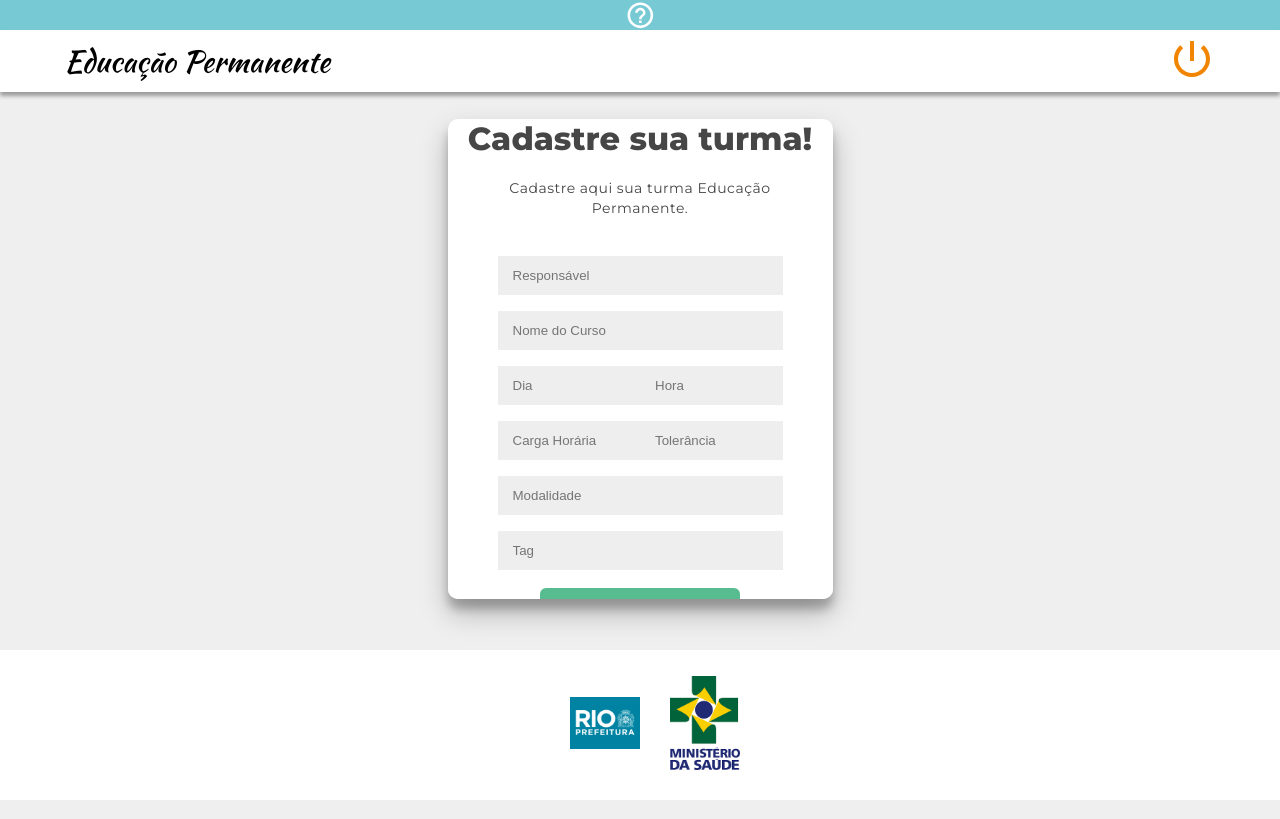
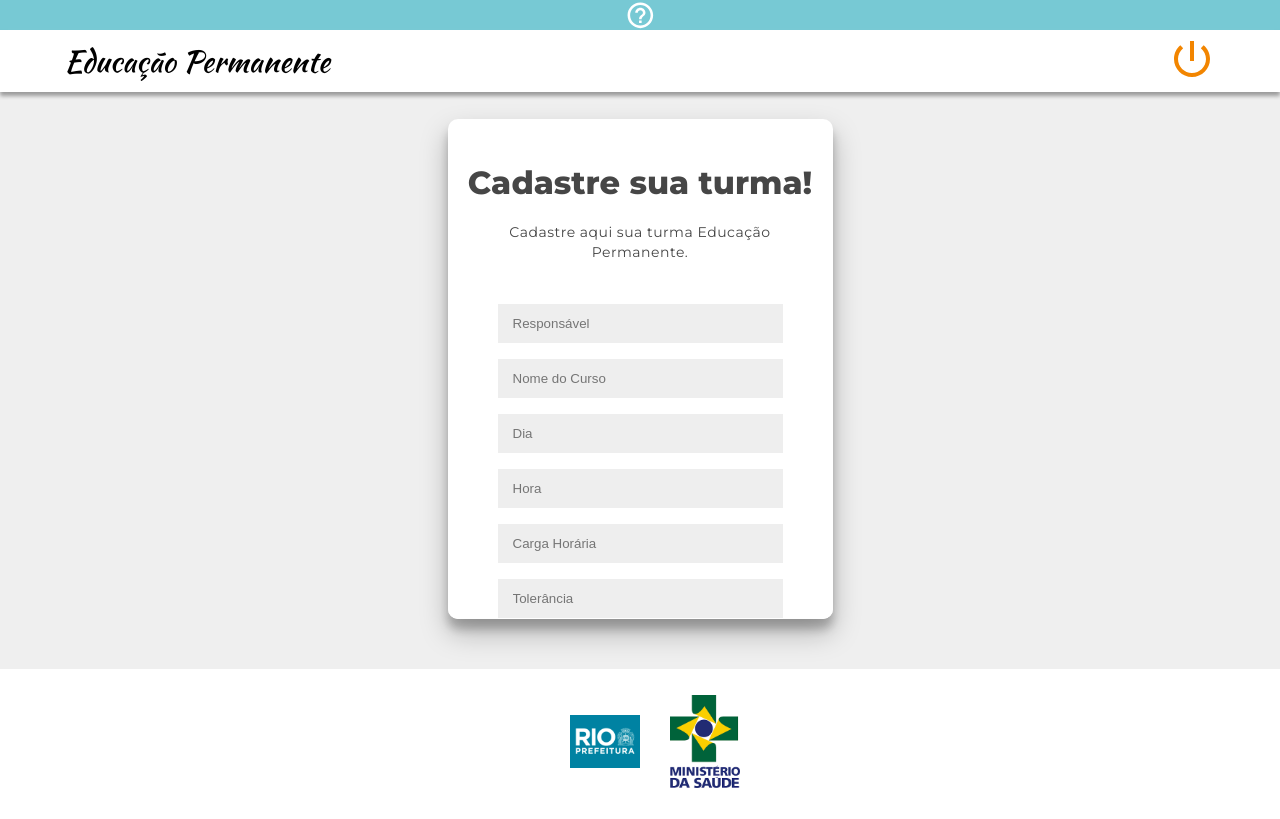
Before and after one commit to niveamartins/edPerm, a React (Create React App) app in the folder react/: page /cadturma in a window 1280 px wide. Built offline with nearby package versions, Linux system fonts and the light colour scheme.

Commit message:
correções em forms e cards

```diff
--- a/react/src/components/pages/CadastrarTurmas/cadastroTurma.css
+++ b/react/src/components/pages/CadastrarTurmas/cadastroTurma.css
@@ -1,9 +1,44 @@
-.form-line {
-    display: flex;
-    flex-direction: row;
-
+.form-page-container {
+    height: 500px;
 }
 
-.form-line .form-input-second {
-    margin-left: 0px !important;
+.form-container h1 {
+    margin-top: 1.4em;
 }
+
+.form-container p {
+    padding: 0 15px 0 15px;
+}
+
+form {
+    width: 100%;
+}
+
+.form-container {
+    display: flex;
+    flex-direction: column;
+    align-items: center;
+    justify-content: center;
+    width: 100%;
+}
+
+.form-container form input.form-input:nth-child(1) {
+    margin-top: 200px;
+}
+
+#cad__class-button {
+    margin-bottom: 20px;
+}
+
+
+.form-page-container {
+    /* enable scroll */
+    overflow-y: scroll;
+    /* Hide scrollbar for IE and Edge */
+    -ms-overflow-style: none;
+  }
+
+  /* Hide scrollbar */
+  .form-page-container::-webkit-scrollbar {
+    display: none;
+  }
--- a/react/src/components/pages/CadastrarTurmas/index.js
+++ b/react/src/components/pages/CadastrarTurmas/index.js
@@ -51,22 +51,22 @@ function CadastrarTurma() {
         <main className="main-content-forms">
           <div class="form-page-container">
             <div class="form-container">
-            <h1>Cadastre sua turma!</h1>
+              <h1>Cadastre sua turma!</h1>
+              <p>Cadastre aqui sua turma Educação Permanente.</p>
               <form>
-                <p>Cadastre aqui sua turma Educação Permanente.</p>
                 <input name="responsavel" class="form-input" placeholder="Responsável" required />
                 <input name="nome" class="form-input" placeholder="Nome do Curso" required />
-                <div class="form-line">
+                {/* <div class="form-line"> */}
                   <input name="dia" class="form-input" placeholder="Dia" required />
                   <input name="hora" class="form-input-second" placeholder="Hora" required />
-                </div>
-                <div class="form-line">
+                {/* </div> */}
+                {/* <div class="form-line"> */}
                   <input name="carga" class="form-input" placeholder="Carga Horária" required />
                   <input name="tolerancia" class="form-input-second" placeholder="Tolerância" required />
-                </div>
+                {/* </div> */}
                 <input name="modalidade" class="form-input" placeholder="Modalidade" required />
                 <input name="tag" class="form-input" placeholder="Tag" required />
-                <input type="submit" class="button login" value="cadastrar Turma" />
+                <input type="submit" class="button login" id="cad__class-button" value="cadastrar Turma" />
               </form>
             </div>
           </div>
--- a/react/src/components/pages/Presenca/index.js
+++ b/react/src/components/pages/Presenca/index.js
@@ -64,7 +64,6 @@ function Presenca() {
                             </tr>
                         </table>
                     </div>
-                </div>
                 <div className="info-turmas">
                     <div class="card">
                         <AddIcon id="navigate_before"></AddIcon>
@@ -85,8 +84,9 @@ function Presenca() {
                             </tr>
 
                         </table>
-                 </div>
-            </div>
+                    </div>
+                </div>
+                </div>
             </main>
             <Footer />
         </Fragment>
--- a/react/src/components/pages/Turma/Turma.css
+++ b/react/src/components/pages/Turma/Turma.css
@@ -1,25 +1,18 @@
 .main {
     display: flex;
     flex-direction: row;
-    align-items: center;
+    /* align-items: center; */
 }
 
 .main button {
-text-decoration: none;
-  text-transform: uppercase;
-  font-weight: bold;
-  font-size: 1.1em;
-  border: none;
-  margin-bottom: 4px;
-  padding: 10px;
-  color: #fff;
-  background-color: var(--elements-color);
-  border-radius: var(--border-button);
-  transition: all 0.3s ease 0s;
+  cursor: pointer;
 }
 
 .nav-info-turmas {
+    margin-top: 2rem;
+    height: 400px;
     display: flex;
     flex-direction: column;
     align-items: flex-start;
+    justify-content: center;
 }
--- a/react/src/components/pages/Turma/index.js
+++ b/react/src/components/pages/Turma/index.js
@@ -65,22 +65,22 @@ function Turma() {
                 </div>
                 <div className="nav-info-turmas">
                     <Link to="/presenca" className="link">
-                        <button size="large">
+                        <button size="large" class="button login">
                             <label>Lista de Presença</label>
                         </button>
                     </Link>
                     <Link to="/relatorios" className="link">
-                        <button size="large">
+                        <button size="large" class="button login">
                             <label>Relatórios</label>
                         </button>
                     </Link>
                     <Link to="/cadaula" className="link">
-                        <button size="large">
+                        <button size="large" class="button login">
                             <label>Criar Aula</label>
                         </button>
                     </Link>
                     <Link to="/cadapoiador" className="link">
-                        <button size="large">
+                        <button size="large" class="button login">
                             <label>Cadastrar Aluno Apoiador</label>
                         </button>
                     </Link>
--- a/react/src/global.css
+++ b/react/src/global.css
@@ -28,6 +28,8 @@
 }
 
 * {
+  -webkit-box-sizing: border-box;
+  -moz-box-sizing: border-box;
   box-sizing: border-box;
   padding: 0;
   margin: 0;
```
